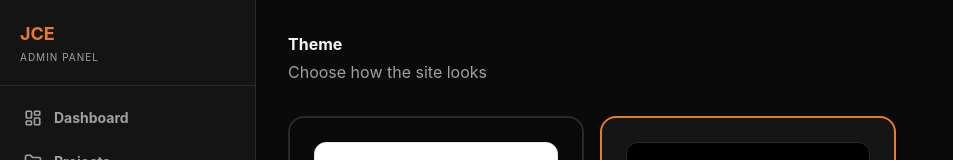
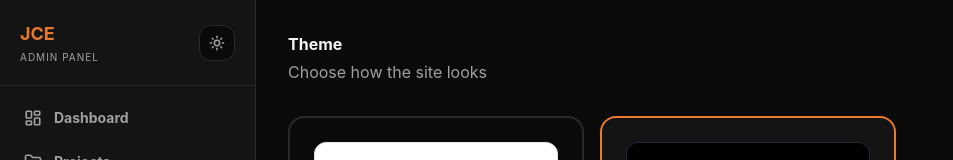
Before and after one commit to Londoski/joseph-portfolio, a Next.js app: page /admin/theme in a window 1280 px wide. Shown: the top 160 px of the page, without its empty margins (0-953 px from the left). Built offline with nearby package versions, Linux system fonts and the light colour scheme.

Commit message:
Move theme toggle to sidebar

```diff
--- a/src/app/admin/layout.tsx
+++ b/src/app/admin/layout.tsx
@@ -1,6 +1,4 @@
 "use client";
-
-import { InstallPrompt } from "@/components/admin/InstallPrompt";
 
 import Link from "next/link";
 import { usePathname } from "next/navigation";
@@ -20,8 +18,12 @@ import {
   Palette,
   Globe,
   LogOut,
+  Sun,
+  Moon,
   type LucideIcon,
 } from "lucide-react";
+import { InstallPrompt } from "@/components/admin/InstallPrompt";
+import { useTheme } from "@/components/providers/ThemeProvider";
 
 type NavItem = {
   href: string;
@@ -46,6 +48,7 @@ const navItems: NavItem[] = [
 export default function AdminLayout({ children }: { children: React.ReactNode }) {
   const pathname = usePathname();
   const [open, setOpen] = useState(false);
+  const { theme, toggleTheme } = useTheme();
 
   useEffect(() => {
     setOpen(false);
@@ -53,6 +56,7 @@ export default function AdminLayout({ children }: { children: React.ReactNode })
 
   return (
     <div className="min-h-screen bg-base flex">
+      {/* Mobile top bar */}
       <div className="md:hidden fixed top-0 left-0 right-0 z-40 bg-surface border-b border-base flex items-center justify-between px-4 h-14">
         <Link href="/admin" className="text-base font-bold text-primary">
           JCE
@@ -75,18 +79,35 @@ export default function AdminLayout({ children }: { children: React.ReactNode })
         />
       )}
 
+      {/* Sidebar */}
       <aside
         className={`fixed md:sticky top-0 left-0 z-50 w-64 h-screen bg-surface border-r border-base flex flex-col transition-transform md:translate-x-0 ${
           open ? "translate-x-0" : "-translate-x-full"
         }`}
       >
-        <div className="px-5 py-5 border-b border-base">
+        <div className="px-5 py-5 border-b border-base flex items-center justify-between">
+          <div>
             <Link href="/" className="text-lg font-bold text-primary">
               JCE
             </Link>
             <p className="text-[10px] uppercase tracking-widest text-muted mt-0.5">
               Admin Panel
             </p>
+          </div>
+
+          {/* Theme toggle — compact icon button */}
+          <button
+            onClick={toggleTheme}
+            aria-label={theme === "dark" ? "Switch to light mode" : "Switch to dark mode"}
+            title={theme === "dark" ? "Switch to light mode" : "Switch to dark mode"}
+            className="group relative w-9 h-9 rounded-xl border border-base bg-base flex items-center justify-center text-muted hover:text-primary hover:border-[var(--color-primary)] hover:shadow-[0_0_12px_rgba(232,122,45,0.35)] transition-all"
+          >
+            {theme === "dark" ? (
+              <Sun size={16} strokeWidth={2.2} />
+            ) : (
+              <Moon size={16} strokeWidth={2.2} />
+            )}
+          </button>
         </div>
 
         <nav className="flex-1 p-3 overflow-y-auto">
```
Lines whose indentation alone changed are shown as unchanged.
